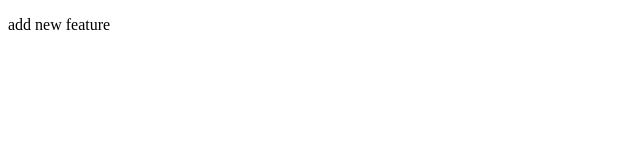
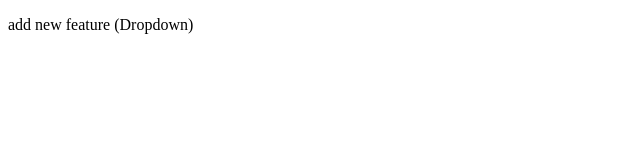
Before and after one commit to zohaib05/local, a plain HTML site: page index.html in a window 1280 px wide. Shown: the whole page, without its empty margins (0-640 px from the left). Drawn offline with Linux system fonts and the light colour scheme.

Commit message:
add drop down in feature1

```diff
--- a/index.html
+++ b/index.html
@@ -6,6 +6,6 @@
     <title>Document</title>
 </head>
 <body>
-    <p>add new feature</p>
+    <p>add new feature (Dropdown) </p>
 </body>
 </html>
```
